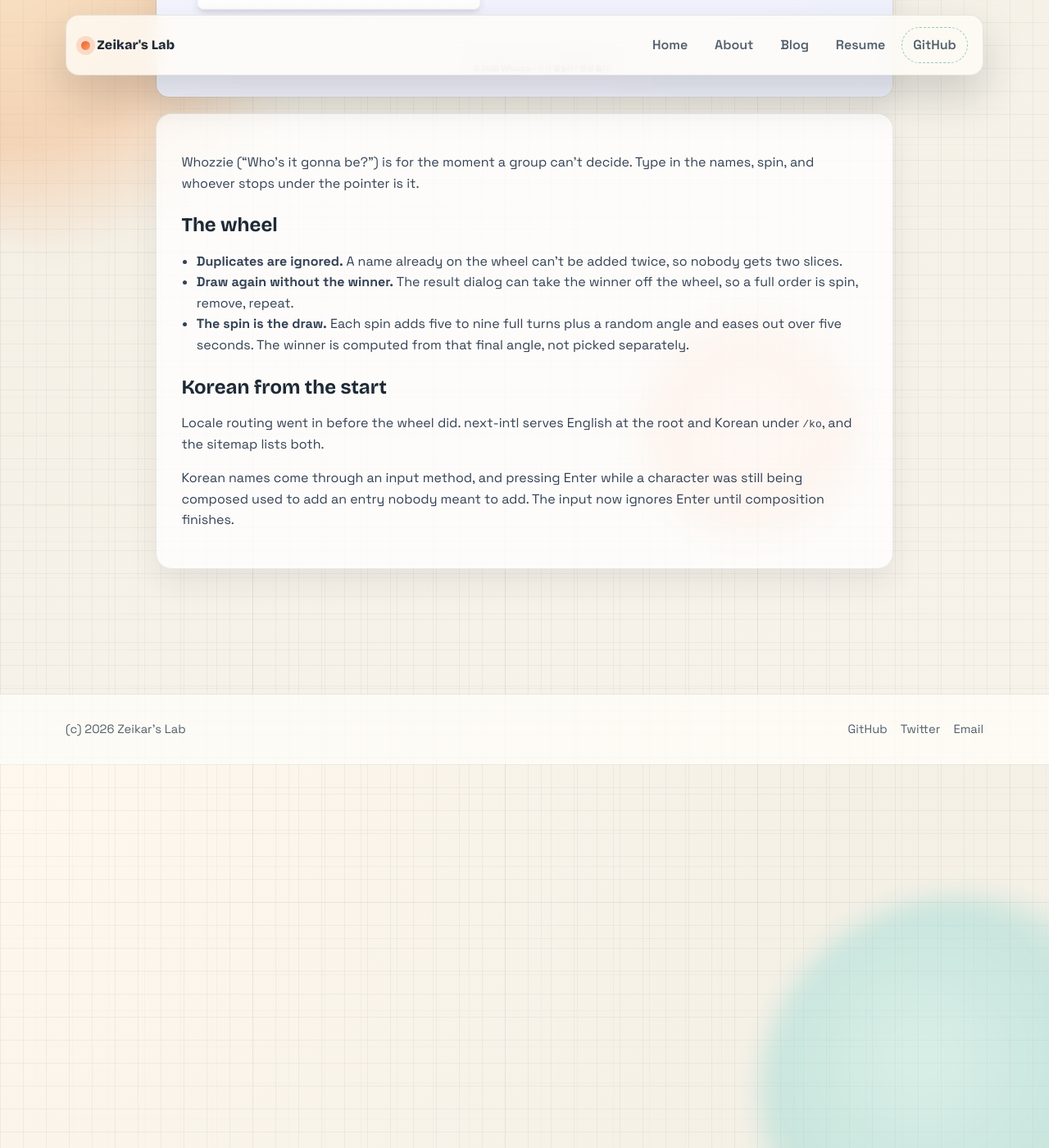
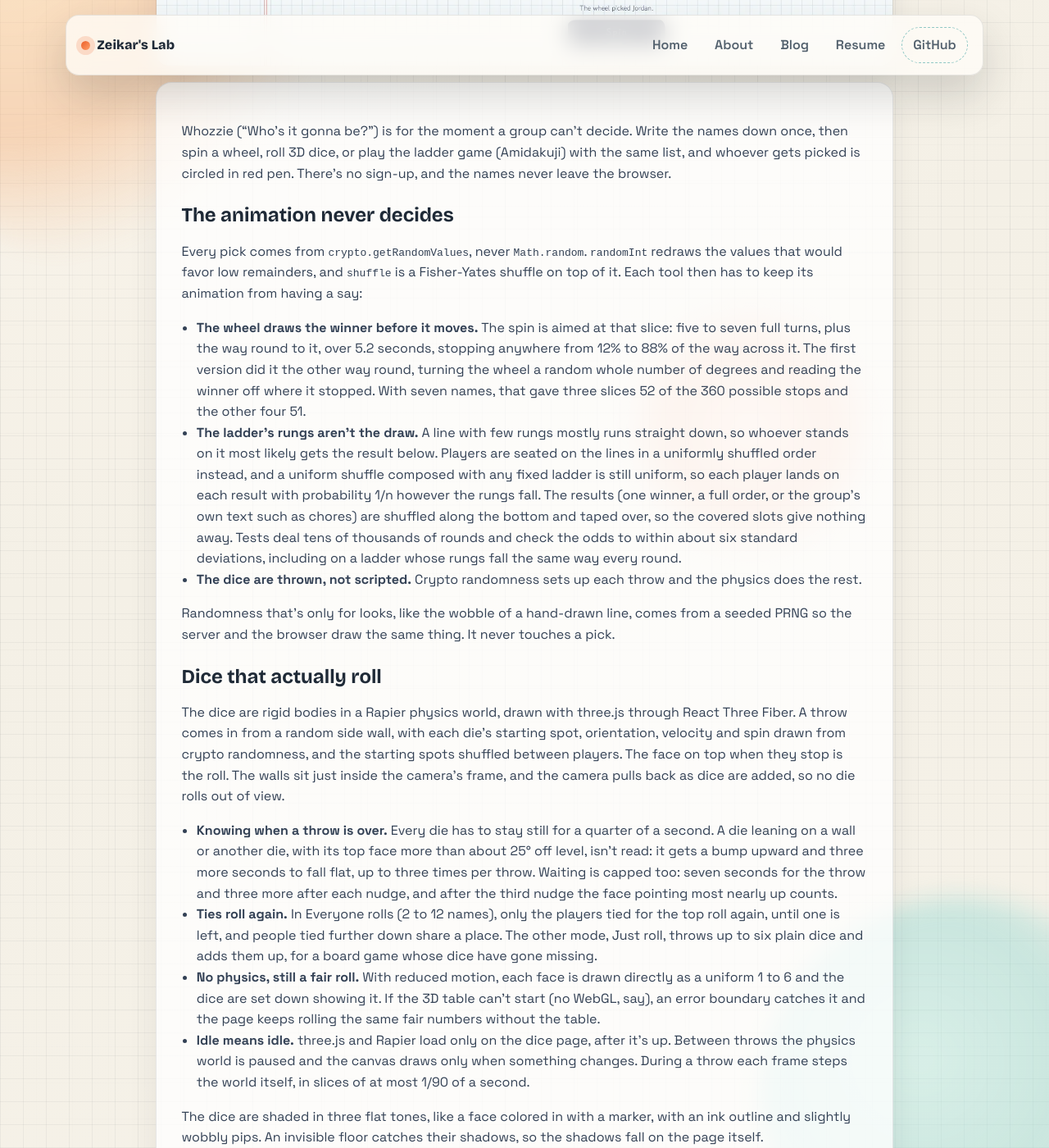
Before and after one commit to zeikar/zeikar.github.io, a Jekyll site: the page built from _projects/whozzie.md, in a window 1280 px wide and 1400 px high, scrolled down 1009 px. Shown: the whole window at 82% size. Built offline with Jekyll 4.4.1, drawn with Linux system fonts in a browser that asks for light colours; some of the changed text lies outside the part shown.

Commit message:
docs(projects): bring whozzie up to date
Whozzie was rebuilt in September 2026: the single wheel became three
tools sharing one names list (the wheel, real-physics 3D dice and a
ladder game) in a notebook/chalkboard design. The page described the
old wheel-only app, and the card was its old 1280x870 screenshot.

The body now covers how each tool keeps its animation out of the pick,
the Rapier dice, the shared names list and the red-pen design. The card
is a 1600x900 capture of the current wheel page. Facts were checked
against the whozzie repo.

```diff
--- a/_projects/whozzie.md
+++ b/_projects/whozzie.md
@@ -1,8 +1,8 @@
 ---
 layout: project
 title: "Whozzie"
-description: "A spin-the-wheel name picker for settling who goes first, in English and Korean."
-tech_stack: ["Next.js", "next-intl", "TypeScript", "React", "Tailwind CSS"]
+description: "Random name picker that keeps one list of names for a spinning wheel, real-physics 3D dice and a ladder game, in English and Korean."
+tech_stack: ["Next.js", "three.js", "React Three Fiber", "Rapier", "next-intl", "TypeScript", "Web Crypto API", "Tailwind CSS", "Vitest"]
 github_url: "https://github.com/zeikar/whozzie"
 demo_url: "https://whozzie.vercel.app"
 image: "/assets/images/projects/whozzie.png"
@@ -10,16 +10,44 @@
 gadget_no: 9
 ---
 
-Whozzie ("Who's it gonna be?") is for the moment a group can't decide. Type in the names, spin, and whoever stops under the pointer is it.
+Whozzie ("Who's it gonna be?") is for the moment a group can't decide. Write the names down once, then spin a wheel, roll 3D dice, or play the ladder game (Amidakuji) with the same list, and whoever gets picked is circled in red pen. There's no sign-up, and the names never leave the browser.
 
-## The wheel
+## The animation never decides
 
-- **Duplicates are ignored.** A name already on the wheel can't be added twice, so nobody gets two slices.
-- **Draw again without the winner.** The result dialog can take the winner off the wheel, so a full order is spin, remove, repeat.
-- **The spin is the draw.** Each spin adds five to nine full turns plus a random angle and eases out over five seconds. The winner is computed from that final angle, not picked separately.
+Every pick comes from `crypto.getRandomValues`, never `Math.random`. `randomInt` redraws the values that would favor low remainders, and `shuffle` is a Fisher-Yates shuffle on top of it. Each tool then has to keep its animation from having a say:
 
-## Korean from the start
+- **The wheel draws the winner before it moves.** The spin is aimed at that slice: five to seven full turns, plus the way round to it, over 5.2 seconds, stopping anywhere from 12% to 88% of the way across it. The first version did it the other way round, turning the wheel a random whole number of degrees and reading the winner off where it stopped. With seven names, that gave three slices 52 of the 360 possible stops and the other four 51.
+- **The ladder's rungs aren't the draw.** A line with few rungs mostly runs straight down, so whoever stands on it most likely gets the result below. Players are seated on the lines in a uniformly shuffled order instead, and a uniform shuffle composed with any fixed ladder is still uniform, so each player lands on each result with probability 1/n however the rungs fall. The results (one winner, a full order, or the group's own text such as chores) are shuffled along the bottom and taped over, so the covered slots give nothing away. Tests deal tens of thousands of rounds and check the odds to within about six standard deviations, including on a ladder whose rungs fall the same way every round.
+- **The dice are thrown, not scripted.** Crypto randomness sets up each throw and the physics does the rest.
 
-Locale routing went in before the wheel did. next-intl serves English at the root and Korean under `/ko`, and the sitemap lists both.
+Randomness that's only for looks, like the wobble of a hand-drawn line, comes from a seeded PRNG so the server and the browser draw the same thing. It never touches a pick.
 
-Korean names come through an input method, and pressing Enter while a character was still being composed used to add an entry nobody meant to add. The input now ignores Enter until composition finishes.
+## Dice that actually roll
+
+The dice are rigid bodies in a Rapier physics world, drawn with three.js through React Three Fiber. A throw comes in from a random side wall, with each die's starting spot, orientation, velocity and spin drawn from crypto randomness, and the starting spots shuffled between players. The face on top when they stop is the roll. The walls sit just inside the camera's frame, and the camera pulls back as dice are added, so no die rolls out of view.
+
+- **Knowing when a throw is over.** Every die has to stay still for a quarter of a second. A die leaning on a wall or another die, with its top face more than about 25° off level, isn't read: it gets a bump upward and three more seconds to fall flat, up to three times per throw. Waiting is capped too: seven seconds for the throw and three more after each nudge, and after the third nudge the face pointing most nearly up counts.
+- **Ties roll again.** In Everyone rolls (2 to 12 names), only the players tied for the top roll again, until one is left, and people tied further down share a place. The other mode, Just roll, throws up to six plain dice and adds them up, for a board game whose dice have gone missing.
+- **No physics, still a fair roll.** With reduced motion, each face is drawn directly as a uniform 1 to 6 and the dice are set down showing it. If the 3D table can't start (no WebGL, say), an error boundary catches it and the page keeps rolling the same fair numbers without the table.
+- **Idle means idle.** three.js and Rapier load only on the dice page, after it's up. Between throws the physics world is paused and the canvas draws only when something changes. During a throw each frame steps the world itself, in slices of at most 1/90 of a second.
+
+The dice are shaded in three flat tones, like a face colored in with a marker, with an ink outline and slightly wobbly pips. An invisible floor catches their shadows, so the shadows fall on the page itself.
+
+## One list for every tool
+
+The names live in `localStorage`, shared by all three tools and synced across open tabs through the `storage` event. A result belongs to the list it was drawn from, so editing the names, even from another tab, clears it rather than leaving a stale winner.
+
+- **Paste whatever list you have.** One name per line, comma-separated, or rows copied from a spreadsheet: a line with tabs becomes one name, with a numbering column like `1.` dropped. It takes up to 100 names of up to 40 characters, and duplicates are skipped with a note saying which.
+- **Hangul counts once.** Names are normalized to NFC, so the same name typed on one device and pasted from another (a macOS file name, say) doesn't go on twice, and the length cap counts syllables. The Enter that finishes composing a syllable doesn't add half a name, a bug the first version shipped with.
+- **Undo puts a name back where it was.** A name removed from its chip or from the result slip can be restored for six seconds, in its old position, so it gets its color back.
+- **One color per person.** Each name gets one of eight marker colors from its place in the list, on its chip, wheel slice, die and ladder line.
+
+## Graph paper and a red pen
+
+The light theme is the back page of a school notebook: graph paper, ballpoint-blue ink, highlighter colors and a red margin rule. The dark theme is a classroom chalkboard, with an SVG noise filter breaking the drawings into chalk grain. The wheel and the ladder are drawn in lines that bow and wobble like a hand's, and headings, names and buttons are in the Gaegu handwriting font.
+
+Red is kept for the verdict. Whoever gets picked is circled in red pen, in the names list, on the result slip, on the dice's name tags and on the ladder, with a loop that overshoots its start the way people circle things. The loop is seeded with the name, so the same name always gets the same circle. On the ladder, a highlighter traces the line down and the masking tape peels off the result it lands on.
+
+## Where it stands
+
+Whozzie started in April 2025 as a single wheel, with Korean from the first day: the locale routing went in before the wheel did. In September 2026 it was rebuilt around the notebook design and a shared picker layer, and the dice and the ladder game were added on top. Each tool is a folder of components and plain logic with Vitest tests beside it, and CI runs lint, typecheck, tests and a production build. Type checking runs on TypeScript 7, installed side by side with the TypeScript 6 API package that typescript-eslint and `next build` still need. Every page's link preview is a [DOGimg](/projects/dogimg/) card.
```
Also changed, not shown: assets/images/projects/whozzie.png, assets/images/projects/whozzie.webp.
